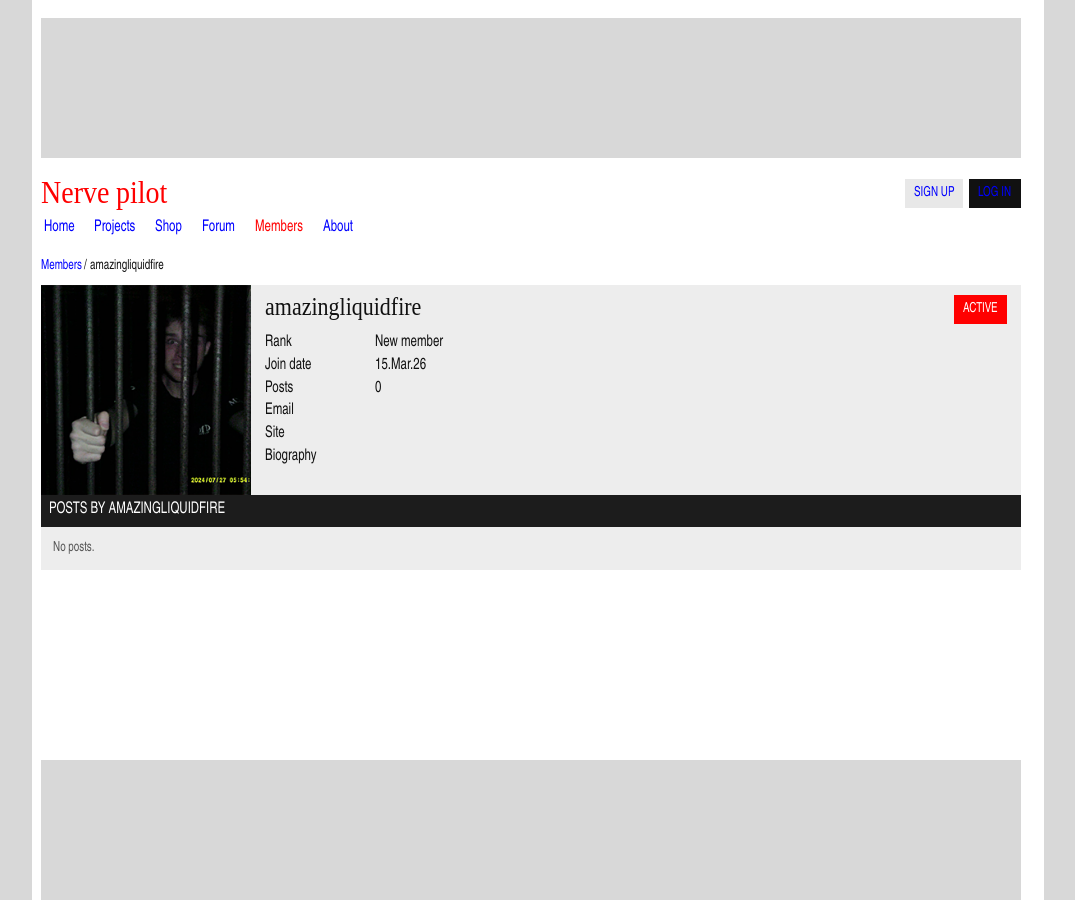
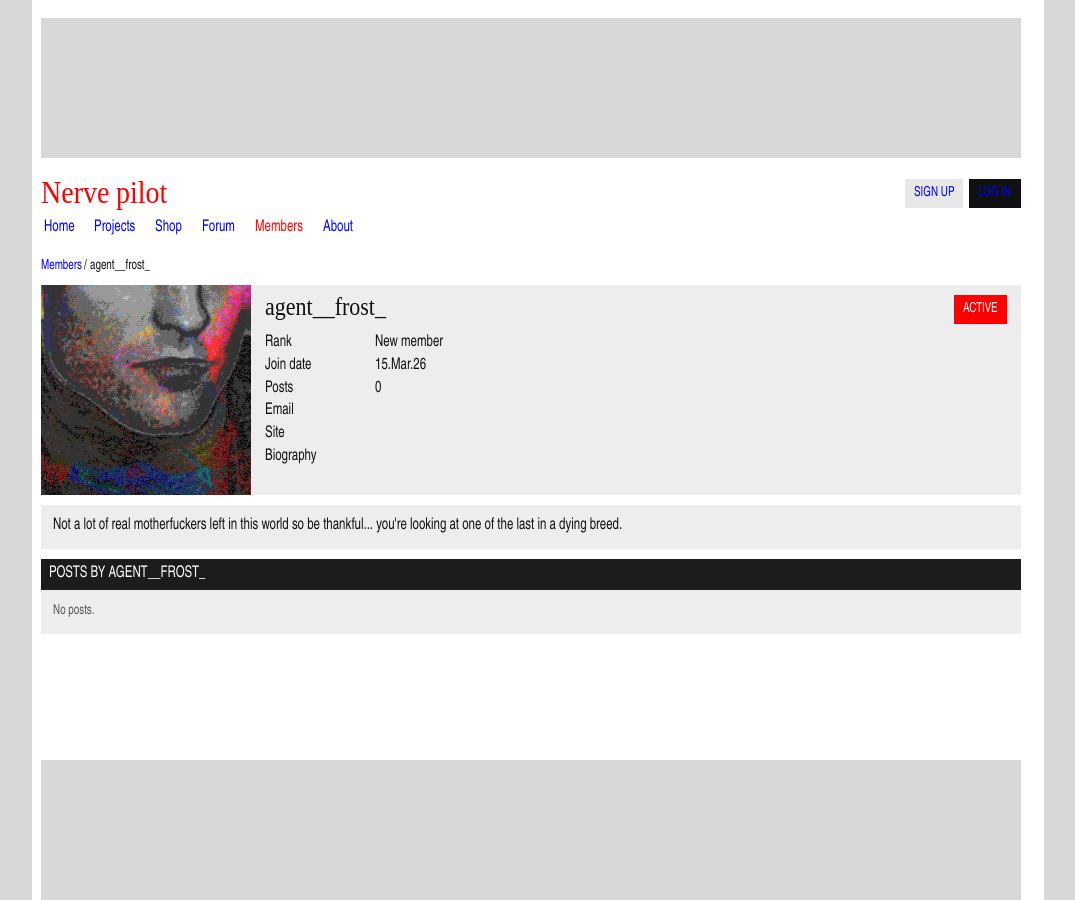
Before and after one commit to nervepilot/nervepilot, a Jekyll site: the page built from _users/agent__frost_ copy.md, in a window 1280 px wide. Shown: the whole page, without its empty margins (102-1177 px from the left). Built offline with Jekyll 4.4.1, drawn with Linux system fonts in a browser that asks for light colours.

```diff
--- a/_users/agent__frost_ copy.md
+++ b/_users/agent__frost_ copy.md
@@ -1,11 +1,11 @@
 ---
-handle: amazingliquidfire
+handle: agent__frost_
 active: true
 rank: New member
 joined: 15.Mar.26
 email:
 homepage:
 biography:
-quote:
+quote: Not a lot of real motherfuckers left in this world so be thankful... you're looking at one of the last in a dying breed.
 flair: []
 ---
```
Also changed, not shown: _users/blackcherryred.md (+1 -1 lines), _users/boil_dry_leather.md (+1 -1 lines), _users/heitt.putrifyer.md (+2 -2 lines), _users/sawn_off_rockwell.md (+1 -1 lines), assets/users/dead_zero/profile.png.
